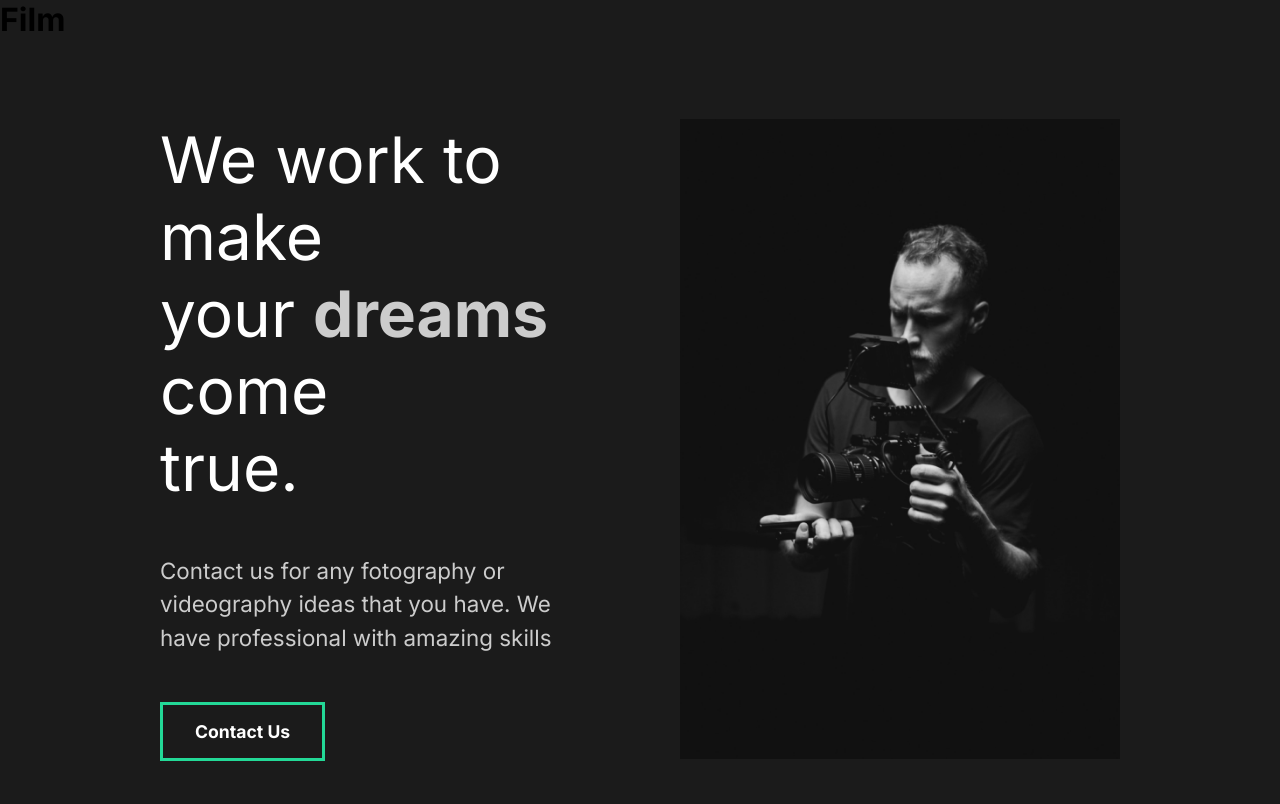
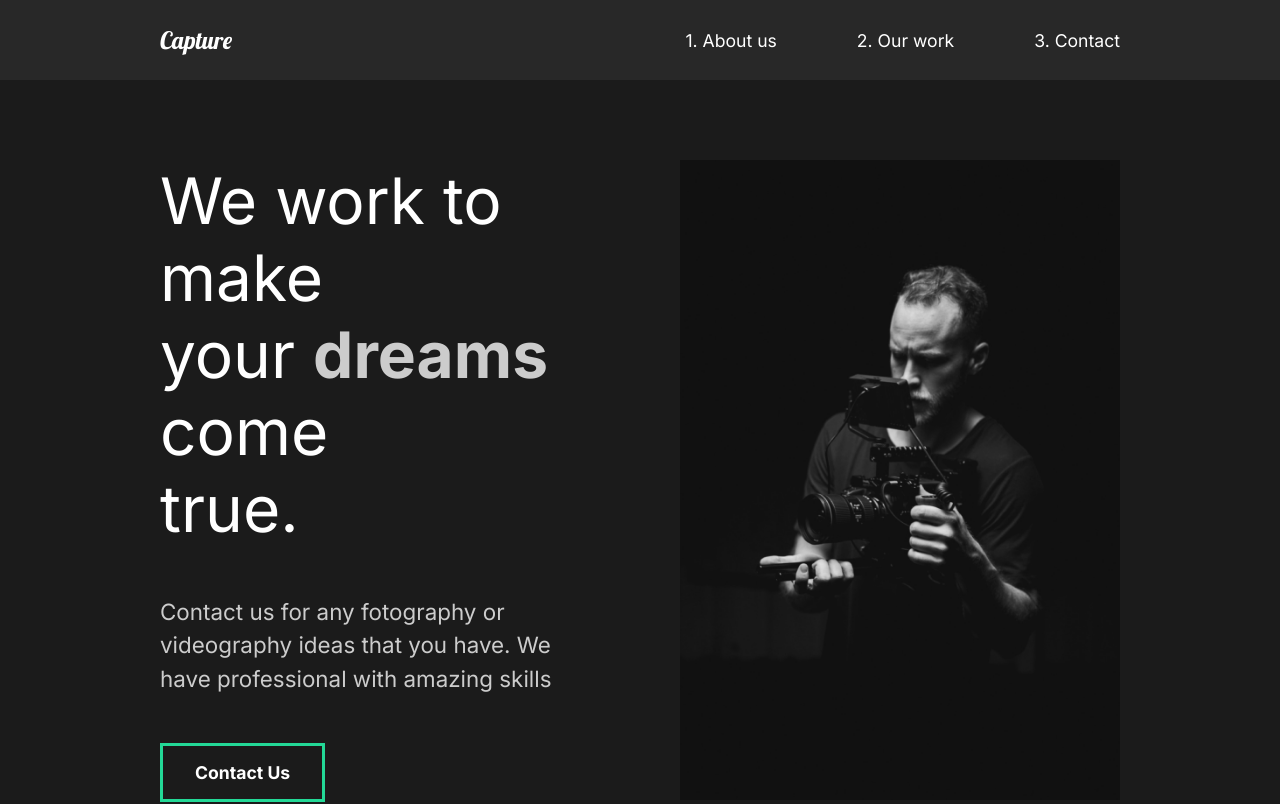
Before and after one commit to arielvergarautn/capture, a React (Create React App) app: page / in a window 1280 px wide. Shown: the top 804 px of the page. Built offline with nearby package versions, Linux system fonts and the light colour scheme.

Commit message:
creating the nav

```diff
--- a/src/App.js
+++ b/src/App.js
@@ -7,7 +7,6 @@
 function App() {
   return (
     <div className="App">
-      <h1>Film</h1>
       <AboutUs />
     </div>
   );
--- /dev/null
+++ b/src/components/Nav.js
@@ -0,0 +1,24 @@
+import React from 'react'
+
+const Nav = () => {
+    return (
+        <nav>
+            <h1>
+                <a id='logo' href="#">Capture</a>
+            </h1>
+            <ul>
+                <li>
+                    <a href="">1. About us</a>
+                </li>
+                <li>
+                    <a href="">2. Our work</a>
+                </li>
+                <li>
+                    <a href="">3. Contact</a>
+                </li>
+            </ul>
+        </nav>
+    )
+}
+
+export default Nav
--- a/src/pages/AboutUs.js
+++ b/src/pages/AboutUs.js
@@ -3,10 +3,12 @@
 import AboutSection from '../components/AboutSection'
 import ServicesSection from '../components/ServicesSection'
 import FaqSection from '../components/FaqSection'
+import Nav from '../components/Nav'
 
 const AboutUs = () => {
     return (
         <>
+            <Nav />
             <AboutSection />
             <ServicesSection />
             <FaqSection />
--- /dev/null
+++ b/src/styles/_nav.scss
@@ -0,0 +1,26 @@
+nav{
+    min-height: 10vh;
+    display: flex;
+    margin: auto;
+    justify-content: space-between;
+    background: #282828;
+    align-items: center;
+    padding: 1rem 10rem;
+    a{
+        color: white;
+        text-decoration: none;
+    }
+    ul{
+        display: flex;
+        list-style: none;
+    }
+    #logo{
+        font-family: 'Lobster', cursive;
+        font-size:  1.5rem;
+        font-weight: lighter;
+    }
+    li{
+        padding-left: 5rem;
+        position: relative;
+    }
+}
--- a/src/styles/app.scss
+++ b/src/styles/app.scss
@@ -1,5 +1,7 @@
 @import 'servicesSection';
 @import 'faqSection';
+@import 'nav';
+
 *{
     margin: 0;
     padding: 0;
```
Also changed, not shown: 1 other file (tests, documents, lock files or other folders).
